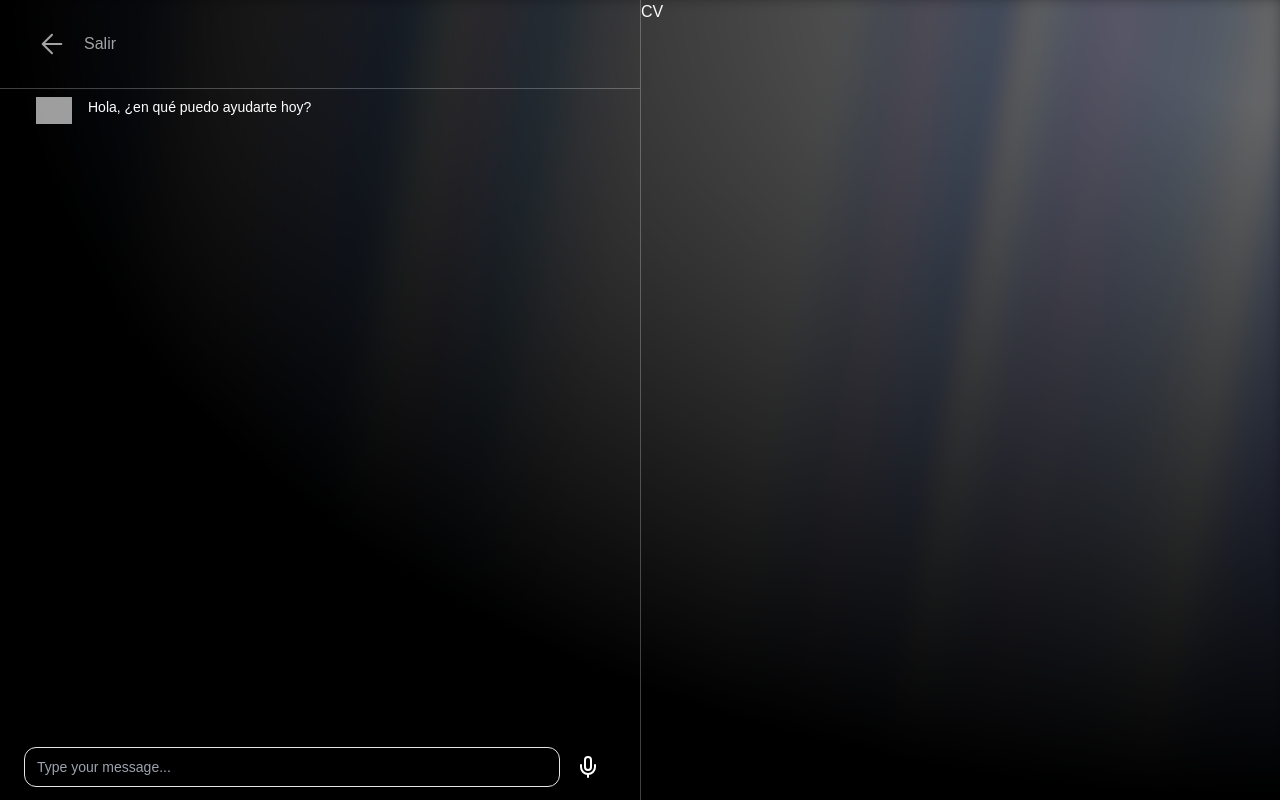
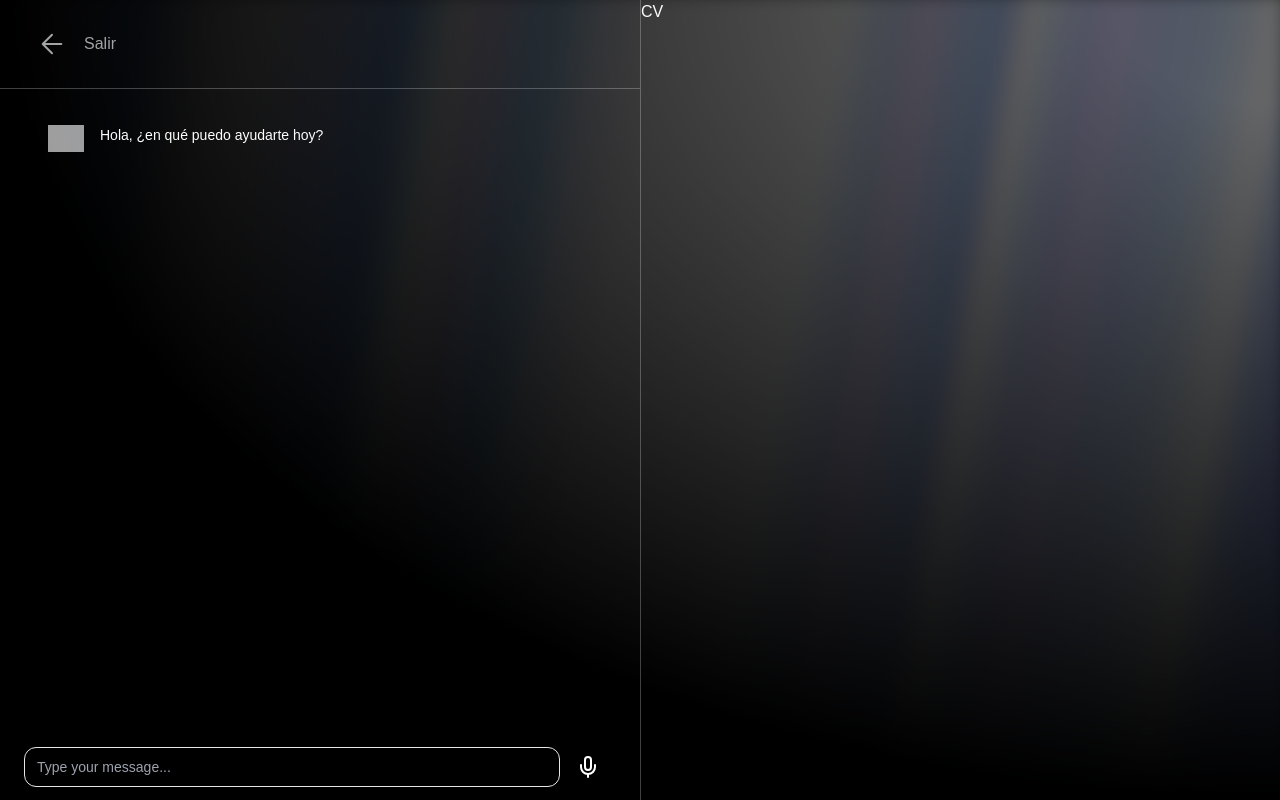
Before and after one commit to odracirdev/cv-maker, a React (Vite) app in the folder frontend/: page /chat in a window 1280 px wide. Built offline with nearby package versions, Linux system fonts and the light colour scheme; grey boxes are pictures that could not be loaded.

Commit message:
style: update Chat view

```diff
--- a/frontend/src/pages/Chat/index.tsx
+++ b/frontend/src/pages/Chat/index.tsx
@@ -56,8 +56,8 @@ export default function Chat() {
               </Link>
             </section>
 
-            <div className="p-6 pt-0 chat-container">
-              <div className="space-y-4 overflow-x-hidden" ref={chatRef}>
+            <div className="py-7 px-9 chat-container">
+              <div className="space-y-4" ref={chatRef}>
                 {messages.map(({ role, content: { text } }, index) => (
                   <ChatBubble
                     key={`msg-${role}-${index}`}
```
